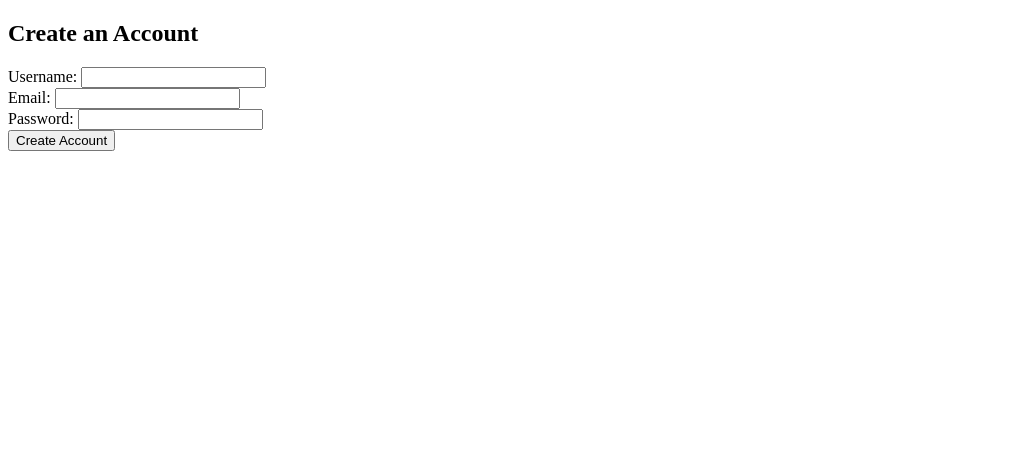
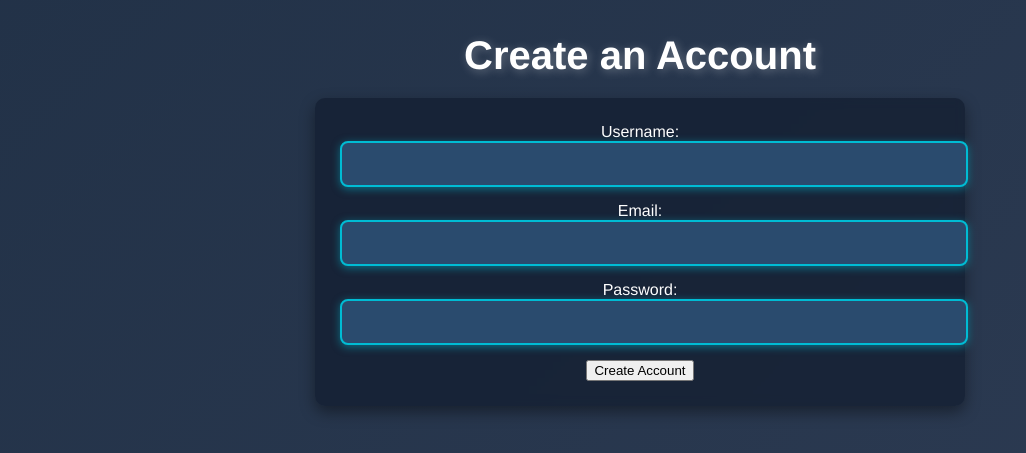
Before and after one commit to Ryan-231/avatar_omegle, a Flask app: page /signup in a window 1280 px wide. Shown: the top 453 px of the page, without its empty margins (0-1026 px from the left). Run offline with Flask 3, Linux system fonts and the light colour scheme.

Commit message:
some change

```diff
--- a/app.py
+++ b/app.py
@@ -2,7 +2,10 @@
 import mysql.connector
 import requests
 import os
+from dotenv import load_dotenv
 
+# Load environment variables from .env file (replace 'path/to/.env' with your actual path)
+load_dotenv()
 app = Flask(__name__)
 app.config.from_object('config.Config')
 
@@ -77,6 +80,7 @@
         action = request.form.get('action')  # Get the action (Save Changes or Suggest More Interests)
 
         if action == "Save Changes":
+
             # Save the updated profile
             username = request.form['username']
             email = request.form['email']
@@ -89,62 +93,21 @@
                 UPDATE users
                 SET username = %s, email = %s, interests = %s
                 WHERE id = %s
-            """, (username, email, interests, user_id))
+            """, (username, email, interests, user_id,))
             connection.commit()
             cursor.close()
             connection.close()
 
             flash('Profile updated successfully!')
-            return redirect(url_for('profile'))
+            return redirect(url_for('profile'))  # Ensure the session remains intact
 
         elif action == "Suggest More Interests":
-            # Get interests from form and make API request
-            interests = request.form['interests']
-            suggestions = {
-                "contents": [
-                    {
-                        "parts": [
-                            {"text": f"Based on the user's interests: {interests}\nRewrite in a list separated form a more grammatically correct form of the list as well as additional interests based on their current ones."}
-                        ]
-                    }
-                ],
-                "systemInstruction": {
-                    "role": "system",
-                    "parts": [
-                        {"text": "Rewrite in list form a list of interests. Just output a comma-separated list."}
-                    ]
-                }
-            }
-
-            api_key = os.getenv('API_KEY')
-            url = f"https://generativelanguage.googleapis.com/v1beta/models/gemini-2.0-flash-exp:generateContent?key={api_key}"
-
-            try:
-                response = requests.post(url, headers={'Content-Type': 'application/json'}, json=suggestions)
-                response.raise_for_status()  # Raise an exception for HTTP error responses
-                response_content = response.json()['candidates'][0]['content']['parts'][0]['text']
-
-                # Update user interests in the database
-                connection = get_db_connection()
-                cursor = connection.cursor()
-                cursor.execute(f"USE {app.config['MYSQL_DATABASE']}")
-                cursor.execute("""
-                    UPDATE users
-                    SET interests = %s
-                    WHERE id = %s
-                """, (response_content, user_id))
-                connection.commit()
-                cursor.close()
-                connection.close()
-
-                flash('Interests updated based on suggestions!')
-                return redirect(url_for('profile'))
-            except requests.exceptions.RequestException as e:
-                flash(f"Error fetching suggestions: {e}")
-                return redirect(url_for('profile'))
+            # Handle suggesting more interests (your existing logic here)
+            pass
 
     # Pass the correct user data to the template
     return render_template('profile.html', user=user)
+
 
 
 
@@ -198,7 +161,7 @@
         cursor.close()
         connection.close()
         flash("No matches found.")
-        return redirect(url_for('index'))
+        return render_template('matches.html' )
 
     for potential_match in potential_matches:
         print (potential_match)
@@ -234,7 +197,7 @@
 
     # No matches found
     flash("No matches found based on your interests.")
-    return redirect(url_for('index'))
+    return render_template('matches.html' )
 
 
 @app.route('/login', methods=['GET', 'POST'])
@@ -269,6 +232,7 @@
 
 @app.route('/signup', methods=['GET', 'POST'])
 def signup():
+    print ("u")
     if request.method == 'POST':
         username = request.form['username']
         email = request.form['email']
@@ -277,32 +241,45 @@
         connection = get_db_connection()
         cursor = connection.cursor(dictionary=True)
         cursor.execute(f"USE {app.config['MYSQL_DATABASE']}")
-        cursor.execute("SELECT * FROM users WHERE email = %s", (email))
+        cursor.execute("SELECT * FROM users WHERE email = %s AND username= %s", (email,username,))
         existing_user = cursor.fetchone()
 
         if existing_user:
-            flash('Email already exists! Please try logging in.')
+            flash('Email or username already exists! Please try logging in.')
             return redirect(url_for('login'))
+
+
+
+
+
 
         cursor.execute("""
             INSERT INTO users (username, email, password)
             VALUES (%s, %s, %s)
         """, (username, email, password))
+        connection.commit()
+        print("User inserted successfully\n", flush=True)
+        cursor.execute("SELECT * FROM users WHERE username = %s AND password = %s", (username, password))
         user = cursor.fetchone()
+        print ("Hey", flush=True)
+        print (user, flush=True)
         connection.commit()
         cursor.close()
         connection.close()
         if user:
             session['user_id'] = user['id']
+            print ("success", flush=True)
   # Set user_id in the session
             flash('Logged in successfully!')
             return render_template('profile.html', user=user)
         else:
+            print ("No", flush=True)
             flash('Invalid username or password. Please try again.')
-        return redirect(url_for('index'))
+        print ("helooooo", flush=True)
+        return redirect(url_for('signup'))
 
     return render_template('signup.html')
 
 if __name__ == '__main__':
     create_database_and_tables()
-    app.run(host="0.0.0.0", port=int(os.environ.get("PORT", 10000)))
+    app.run(debug=True)
--- /dev/null
+++ b/static/styles.css
@@ -0,0 +1,162 @@
+/* General Styles */
+body {
+    font-family: 'Helvetica Neue', Arial, sans-serif;
+    text-align: center;
+    background: linear-gradient(135deg, #0a1d2f, #2f3d55);
+    color: #ffffff;
+    margin: 0;
+    padding: 0;
+    background-size: 400% 400%;
+    animation: gradientBackground 15s ease infinite;
+}
+
+@keyframes gradientBackground {
+    0% { background-position: 0% 50%; }
+    50% { background-position: 100% 50%; }
+    100% { background-position: 0% 50%; }
+}
+
+h2 {
+    font-size: 2.5rem;
+    color: #ffffff;
+    text-align: center;
+    margin-bottom: 20px;
+    text-shadow: 2px 2px 10px rgba(255, 255, 255, 0.3);
+}
+
+/* Form Styling */
+form {
+    max-width: 600px;
+    margin: 0 auto;
+    padding: 25px;
+    background-color: rgba(20, 32, 50, 0.8);
+    border-radius: 10px;
+    box-shadow: 0 6px 15px rgba(0, 0, 0, 0.4);
+    backdrop-filter: blur(5px);
+}
+
+label {
+    display: block;
+    font-weight: bold;
+    margin-bottom: 10px;
+    color: #e0e0e0;
+    font-size: 1.2rem;
+}
+
+input[type="text"],
+input[type="email"],
+input[type="password"],
+textarea {
+    width: 100%;
+    padding: 12px;
+    margin-bottom: 15px;
+    border: 2px solid #00bcd4;
+    background-color: #2a4b6e;
+    color: #ffffff;
+    border-radius: 8px;
+    font-size: 1rem;
+    transition: all 0.3s ease;
+    box-shadow: 0 2px 8px rgba(0, 188, 212, 0.5);
+}
+
+input[type="text"]:focus,
+input[type="email"]:focus,
+input[type="password"]:focus,
+textarea:focus {
+    border-color: #ff80ab;
+    outline: none;
+    box-shadow: 0 0 10px rgba(255, 128, 171, 0.6);
+}
+
+textarea {
+    height: 120px;
+    resize: none;
+}
+
+/* Buttons */
+button {
+    background-color: #00bcd4;
+    color: #ffffff;
+    border: none;
+    padding: 12px 18px;
+    font-size: 1.2rem;
+    border-radius: 8px;
+    cursor: pointer;
+    margin-bottom: 15px;
+    width: 100%;
+    transition: background-color 0.3s, box-shadow 0.3s;
+    position: relative;
+    overflow: hidden;
+}
+
+button:hover {
+    background-color: #ff80ab;
+    box-shadow: 0 4px 15px rgba(255, 128, 171, 0.6);
+}
+
+button[type="submit"] {
+    display: block;
+}
+
+/* Links */
+a {
+    display: block;
+    text-align: center;
+    margin-top: 25px;
+    color: #ff80ab;
+    text-decoration: none;
+    font-size: 1.2rem;
+    font-weight: 500;
+    transition: color 0.3s, transform 0.2s;
+}
+
+a:hover {
+    color: #ff4081;
+    transform: scale(1.05);
+}
+
+/* Footer (optional Tumblr aesthetic) */
+footer {
+    background-color: rgba(0, 0, 0, 0.5);
+    color: #a1a1a1;
+    text-align: center;
+    padding: 15px 0;
+    font-size: 0.9rem;
+    border-top: 1px solid #2f3d55;
+    position: fixed;
+    bottom: 0;
+    width: 100%;
+    box-shadow: 0 -2px 8px rgba(0, 0, 0, 0.3);
+}
+
+footer a {
+    color: #ff80ab;
+    text-decoration: none;
+}
+
+footer a:hover {
+    color: #ff4081;
+}
+
+/* Glitter/Particles Effect */
+@keyframes glitter {
+    0% { opacity: 0.8; }
+    50% { opacity: 1; }
+    100% { opacity: 0.8; }
+}
+
+.glitter {
+    position: absolute;
+    top: 0;
+    left: 0;
+    width: 100%;
+    height: 100%;
+    pointer-events: none;
+    background: url('https://www.transparenttextures.com/patterns/skyline.png') repeat;
+    animation: glitter 2s infinite;
+}
+
+/* Pastel Hover Glow Effect */
+button:active, button:focus {
+    box-shadow: 0 0 20px rgba(255, 128, 171, 0.8);
+}
--- a/templates/base.html
+++ b/templates/base.html
@@ -1,6 +1,8 @@
 <!doctype html>
 <html>
 <head>
+    <link rel="stylesheet" type="text/css" href="{{ url_for('static', filename='styles.css') }}">
+
     <title>Matching App</title>
 </head>
 <body>
```
